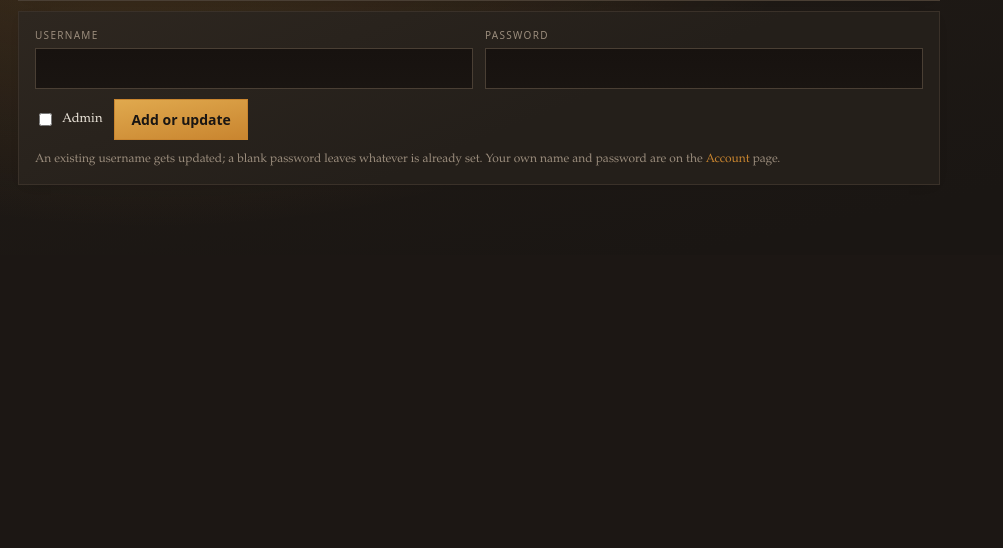
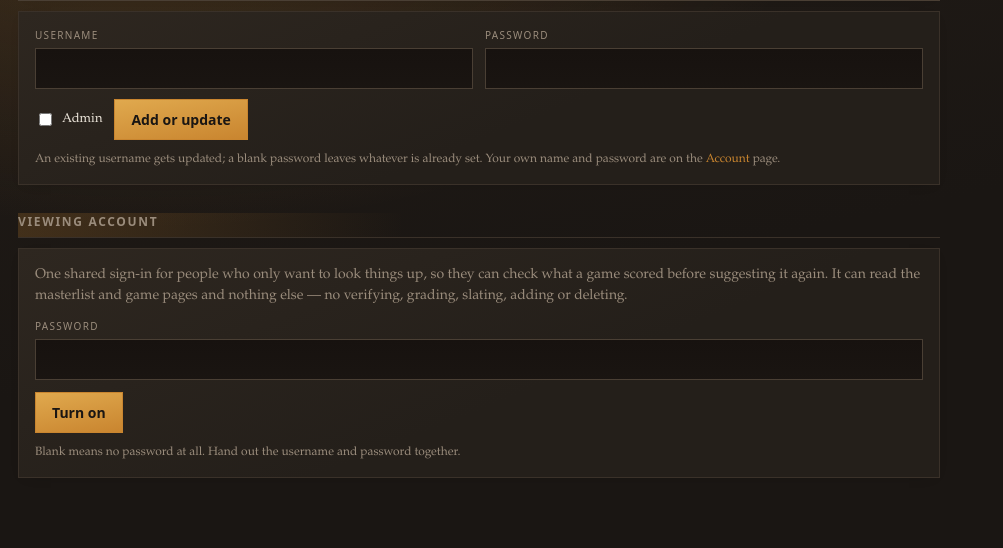
Before and after one commit to ramblepaw/gamerank, a FastAPI app: template app/templates/admin.html in a window 1280 px wide. Shown: the part 892-1440 px from the top of the page, without its empty margins (0-1003 px from the left). Before the commit the page ends 1077 px from the top, so only its background shows below. Run offline with FastAPI, Linux system fonts and the light colour scheme; the template is opened without the code that fills it, so the values that code supplies are empty; data comes from the database, SQL or seed files in the repository.

Commit message:
Type the username to sign in, and add a shared viewing account
The sign-in page listed every account as a row to click. Names are typed in
now, and a failed attempt says the same thing whether or not the username
exists, so the page can't be used to find out who has an account.

The viewing account is one shared sign-in for people on the game server who
only want to look a game up before suggesting it again. Enforcement is a
single middleware rather than a guard on each route: a guest gets the
overview, the masterlist, recent, a game page and the text export, and
everything else - including any route added later - is refused. The nav,
the tiles and the game page drop their controls to match.

Also fills the game page's cover frame, which left dead space when the
cover was a pasted URL that wasn't 2:3.

Co-Authored-By: Claude Opus 5 <noreply@anthropic.com>

```diff
--- a/app/db.py
+++ b/app/db.py
@@ -210,6 +210,8 @@ MIGRATIONS = [
     ("games", "slated_at", "TEXT"),
     # Last masterlist filter set, so returning to it resumes where you were.
     ("users", "library_filters", "TEXT"),
+    # A shared, read-only account for people who just want to look.
+    ("users", "is_guest", "INTEGER"),
 ]
 
 
--- a/app/main.py
+++ b/app/main.py
@@ -120,6 +120,36 @@ def require_admin(request: Request):
     return user
 
 
+# --------------------------------------------------------------------- guests
+
+# The viewing account exists so people on the game server can look up a grade
+# without needing an account each. It is shared, so it gets no write of any
+# kind: this is the single choke point, and a route added later is refused by
+# default rather than having to be remembered and guarded.
+GUEST_PAGES = {"/", "/library", "/recent", "/export.txt", "/logout", "/healthz"}
+
+
+def guest_may_see(method: str, path: str) -> bool:
+    if method not in ("GET", "HEAD"):
+        return False
+    if path in GUEST_PAGES or path.startswith("/cover/"):
+        return True
+    return bool(re.fullmatch(r"/game/\d+", path))
+
+
+@app.middleware("http")
+async def _guest_is_read_only(request: Request, call_next):
+    path = request.url.path
+    if not path.startswith("/static/"):
+        user = current_user(request)
+        if user and user["is_guest"] and not guest_may_see(request.method, path):
+            return HTMLResponse(
+                "<h1>Viewing only</h1><p>This account can browse the library but"
+                " cannot change anything.</p><p><a href='/'>Back</a></p>",
+                status_code=403)
+    return await call_next(request)
+
+
 @app.exception_handler(HTTPException)
 async def _redirect_handler(request: Request, exc: HTTPException):
     if exc.status_code == 307 and "Location" in (exc.headers or {}):
@@ -162,25 +192,23 @@ def render(request: Request, template: str, **ctx):
 
 @app.get("/login", response_class=HTMLResponse)
 def login_form(request: Request):
-    with db() as conn:
-        users = [dict(r) for r in conn.execute(
-            "SELECT id, username FROM users ORDER BY username")]
     return templates.TemplateResponse(
-        "login.html", {"request": request, "users": users, "user": None,
+        "login.html", {"request": request, "user": None,
                        "error": None, "asset_v": ASSET_V})
 
 
 @app.post("/login")
 def login(request: Request, username: str = Form(...), password: str = Form("")):
     with db() as conn:
-        row = conn.execute("SELECT * FROM users WHERE username = ?", (username,)).fetchone()
-        users = [dict(r) for r in conn.execute(
-            "SELECT id, username FROM users ORDER BY username")]
+        row = conn.execute("SELECT * FROM users WHERE username = ?",
+                           (username.strip().lower(),)).fetchone()
     if not row or not verify_password(password, row["password_hash"] or ""):
+        # Deliberately the same message either way, so the page cannot be used
+        # to find out which accounts exist.
         return templates.TemplateResponse(
             "login.html",
-            {"request": request, "users": users, "user": None,
-             "error": "Wrong password.", "asset_v": ASSET_V},
+            {"request": request, "user": None,
+             "error": "That username and password do not match.", "asset_v": ASSET_V},
             status_code=401)
     resp = RedirectResponse("/", status_code=303)
     resp.set_cookie("grt_session", signer.dumps({"uid": row["id"]}),
@@ -930,7 +958,10 @@ def wishlist_delete(request: Request, item_id: int, user=Depends(require_user)):
 def admin_page(request: Request, user=Depends(require_admin)):
     with db() as conn:
         users = [dict(r) for r in conn.execute(
-            "SELECT id, username, is_admin FROM users ORDER BY username")]
+            "SELECT id, username, is_admin FROM users WHERE COALESCE(is_guest, 0) = 0"
+            " ORDER BY username")]
+        guest = conn.execute(
+            "SELECT username, password_hash FROM users WHERE is_guest = 1").fetchone()
         settings = {r["key"]: r["value"] for r in conn.execute("SELECT key, value FROM settings")}
         events = [dict(r) for r in slots.recent_events(conn, 20)]
         no_cover = conn.execute(
@@ -942,6 +973,7 @@ def admin_page(request: Request, user=Depends(require_admin)):
         exports = []
     return render(request, "admin.html", user=user, users=users, settings=settings,
                   events=events, exports=exports, no_cover=no_cover,
+                  guest=dict(guest) if guest else None,
                   igdb=metadata.igdb_available(), job=jobs.status())
 
 
@@ -973,10 +1005,27 @@ def admin_users(request: Request, username: str = Form(...),
         return RedirectResponse("/admin", status_code=303)
     with db() as conn:
         conn.execute(
-            "INSERT INTO users (username, display_name, password_hash, is_admin, created_at)"
-            " VALUES (?, ?, ?, ?, ?) ON CONFLICT(username) DO UPDATE SET"
-            " display_name = excluded.username, is_admin = excluded.is_admin",
+            "INSERT INTO users (username, display_name, password_hash, is_admin, is_guest,"
+            " created_at) VALUES (?, ?, ?, ?, 0, ?) ON CONFLICT(username) DO UPDATE SET"
+            " display_name = excluded.username, is_admin = excluded.is_admin, is_guest = 0",
             (name, name, hash_password(password), 1 if is_admin == "1" else 0, now()))
+    return RedirectResponse("/admin", status_code=303)
+
+
+@app.post("/admin/guest")
+def admin_guest(request: Request, action: str = Form("on"), password: str = Form(""),
+                user=Depends(require_admin)):
+    """Turn the shared viewing account on or off, or change its password."""
+    with db() as conn:
+        if action == "off":
+            conn.execute("DELETE FROM users WHERE is_guest = 1")
+        else:
+            conn.execute(
+                "INSERT INTO users (username, display_name, password_hash, is_admin, is_guest,"
+                " created_at) VALUES ('guest', 'guest', ?, 0, 1, ?)"
+                " ON CONFLICT(username) DO UPDATE SET password_hash = excluded.password_hash,"
+                " is_admin = 0, is_guest = 1",
+                (hash_password(password), now()))
     return RedirectResponse("/admin", status_code=303)
 
 
--- a/app/static/style.css
+++ b/app/static/style.css
@@ -582,6 +582,9 @@ pre.out {
   font-family: ui-sans-serif, system-ui, sans-serif;
 }
 .split3 .art { position: relative; }
+/* A cover pasted in as a URL is whatever shape the source happens to be. Fill
+   the frame with it the way the grid does, instead of leaving dead space. */
+.split3 .art img { display: block; width: 100%; height: 100%; object-fit: cover; }
 
 /* Compact density trims the padding, nothing else. */
 [data-density="compact"] th,
--- a/app/templates/_library_items.html
+++ b/app/templates/_library_items.html
@@ -1,6 +1,7 @@
 {# Just the repeatable units, so the same markup serves the first page and
    every page appended by the scroller. #}
-{% from "macros.html" import tile, thumb, steamlink %}
+{% from "macros.html" import thumb, steamlink %}
+{% from "macros.html" import tile with context %}
 {% if view == 'grid' %}
   {% for g in games %}{{ tile(g) }}{% endfor %}
 {% else %}
--- a/app/templates/admin.html
+++ b/app/templates/admin.html
@@ -145,6 +145,39 @@
       </p>
     </form>
 
+    <h2>Viewing account</h2>
+    <div class="card grain">
+      <p class="sub" style="margin:0 0 12px">
+        One shared sign-in for people who only want to look things up, so they can
+        check what a game scored before suggesting it again. It can read the
+        masterlist and game pages and nothing else &mdash; no verifying, grading,
+        slating, adding or deleting.
+      </p>
+      {% if guest %}
+      <p style="margin:0 0 12px">
+        On. Username <b>{{ guest.username }}</b>,
+        {% if guest.password_hash %}password set{% else %}<b>no password</b> &mdash; anyone
+        who can reach this site can sign in as it{% endif %}.
+      </p>
+      {% endif %}
+      <form method="post" action="/admin/guest">
+        <label class="lbl" for="guestpw">Password</label>
+        <input type="password" name="password" id="guestpw" autocomplete="new-password">
+        <div class="row" style="margin-top:12px">
+          <button class="primary" type="submit" name="action" value="on">
+            {{ 'Change password' if guest else 'Turn on' }}</button>
+          {% if guest %}
+          <button class="bad" type="submit" name="action" value="off" formnovalidate
+                  onclick="return confirm('Turn the viewing account off? Anyone signed in as it is signed out.')">
+            Turn off</button>
+          {% endif %}
+        </div>
+        <p class="sub" style="font-size:12px;margin:10px 0 0">
+          Blank means no password at all. Hand out the username and password together.
+        </p>
+      </form>
+    </div>
+
   </div>
 
   <div>
--- a/app/templates/base.html
+++ b/app/templates/base.html
@@ -17,6 +17,7 @@
   <div class="top-inner">
     <a class="brand" href="/">GameRank</a>
     <nav>
+      {% if not user.is_guest %}
       <details class="menu {{ 'on' if tools }}">
         <summary>Tools</summary>
         <div class="menu-items">
@@ -24,17 +25,21 @@
           <a href="/grade" class="{{ 'here' if nav == 'grade' }}">Grade</a>
         </div>
       </details>
+      {% endif %}
 
       <details class="menu {{ 'on' if masters }}">
         <summary>Library</summary>
         <div class="menu-items">
           <a href="/library" class="{{ 'here' if nav == 'library' }}">Masterlist</a>
           <a href="/recent" class="{{ 'here' if nav == 'recent' }}">Recent</a>
+          {% if not user.is_guest %}
           <a href="/removal" class="{{ 'here' if nav == 'removal' }}">Removal</a>
           <a href="/wishlist" class="{{ 'here' if nav == 'wishlist' }}">Wishlist</a>
+          {% endif %}
         </div>
       </details>
 
+      {% if not user.is_guest %}
       <details class="menu {{ 'on' if manage }}">
         <summary>Management{% if mgmt_badge %}<span class="badge">{{ mgmt_badge }}</span>{% endif %}</summary>
         <div class="menu-items">
@@ -44,18 +49,25 @@
           {% if user.is_admin %}<a href="/admin" class="{{ 'here' if nav == 'admin' }}">Admin</a>{% endif %}
         </div>
       </details>
+      {% endif %}
     </nav>
 
     <div class="who">
+      {% if user.is_guest %}
+      <span class="slotpill" title="This account can look but not change anything">viewing</span>
+      {% else %}
       <span class="slotpill {{ 'out' if slots.balance <= 0 else ('low' if slots.balance <= 10 else '') }}"
             title="Slots left for new games">
         <b>{{ slots.balance }}</b>/{{ slots.limit }} slots
       </span>
+      {% endif %}
       <details class="menu right {{ 'on' if nav in ['look', 'account'] }}">
         <summary>{{ user.username }}</summary>
         <div class="menu-items">
+          {% if not user.is_guest %}
           <a href="/account" class="{{ 'here' if nav == 'account' }}">Account</a>
           <a href="/look" class="{{ 'here' if nav == 'look' }}">Look</a>
+          {% endif %}
           <a href="/logout">Sign out</a>
         </div>
       </details>
--- a/app/templates/dashboard.html
+++ b/app/templates/dashboard.html
@@ -1,5 +1,5 @@
 {% extends "base.html" %}
-{% from "macros.html" import tile %}
+{% from "macros.html" import tile with context %}
 {% set nav = 'dash' %}
 {% block title %}Overview &middot; GameRank{% endblock %}
 {% block body %}
@@ -39,7 +39,7 @@
   <div>
     <div class="n">{{ no_art_count }}</div>
     <div class="l">needs art</div>
-    {% if no_art_count %}<div class="hint"><a href="/needs-art">work through them</a></div>{% endif %}
+    {% if no_art_count and not user.is_guest %}<div class="hint"><a href="/needs-art">work through them</a></div>{% endif %}
   </div>
 </div>
 
@@ -71,11 +71,13 @@
       {% else %}<p class="sub" style="margin:0">None yet.</p>{% endif %}
     </div>
 
+    {% if not user.is_guest %}
     <h2>Wishlist</h2>
     <div class="card grain">
       <div class="n" style="font-size:24px;font-weight:600">{{ wishlist }}</div>
       <div class="l" style="color:var(--dim);font-size:12px">waiting &mdash; <a href="/wishlist">open</a></div>
     </div>
+    {% endif %}
   </div>
 </div>
 {% endblock %}
--- a/app/templates/login.html
+++ b/app/templates/login.html
@@ -14,26 +14,13 @@
   {% if error %}<div class="flash warn">{{ error }}</div>{% endif %}
 
   <form method="post" action="/login" class="card grain">
-    {% if users %}
-      {# Names shown outright. A dropdown hides who exists behind a click, on a
-         page whose only job is picking between two or three people. #}
-      <label class="lbl">Who are you?</label>
-      <div class="seg" style="flex-direction:column;align-items:stretch">
-        {% for u in users %}
-        <input type="radio" name="username" id="u-{{ u.id }}" value="{{ u.username }}"
-               {{ 'checked' if loop.first }}>
-        <label for="u-{{ u.id }}" style="text-align:left">{{ u.username }}</label>
-        {% endfor %}
-      </div>
-    {% else %}
-      <label class="lbl" for="username">Username</label>
-      <input type="text" name="username" id="username" value="admin">
-    {% endif %}
+    <label class="lbl" for="username">Username</label>
+    <input type="text" name="username" id="username" autocomplete="username"
+           autocapitalize="none" autocorrect="off" spellcheck="false" autofocus required>
 
     <div style="height:14px"></div>
     <label class="lbl" for="password">Password</label>
     <input type="password" name="password" id="password" autocomplete="current-password">
-    <p class="sub" style="font-size:12px;margin:6px 0 0">Leave blank if none is set.</p>
 
     <div style="height:14px"></div>
     <button class="primary" type="submit" style="width:100%">Sign in</button>
--- a/app/templates/macros.html
+++ b/app/templates/macros.html
@@ -21,11 +21,12 @@
       {% if g.keep_flag == 'remove' and not g.slated_at %}<span class="tag no">cut</span>{% endif %}
     </span>
     <span class="tileacts">
+      {% set may_edit = not (user and user.is_guest) %}
       {% if g.store_url %}
         <a class="tileact" href="{{ g.store_url }}" target="_blank" rel="noopener"
            title="Store page">store</a>
       {% endif %}
-      {% if g.status == 'active' %}
+      {% if g.status == 'active' and may_edit %}
         {% if g.slated_at %}
         <form method="post" action="/game/{{ g.id }}/unslate">
           <button class="tileact" type="submit" title="Take off the removal list">keep</button>
--- a/app/templates/recent.html
+++ b/app/templates/recent.html
@@ -1,5 +1,5 @@
 {% extends "base.html" %}
-{% from "macros.html" import tile %}
+{% from "macros.html" import tile with context %}
 {% set nav = 'recent' %}
 {% block title %}Recent &middot; GameRank{% endblock %}
 {% block body %}
```
Also changed, not shown: app/templates/game.html (+54 -0 lines).
